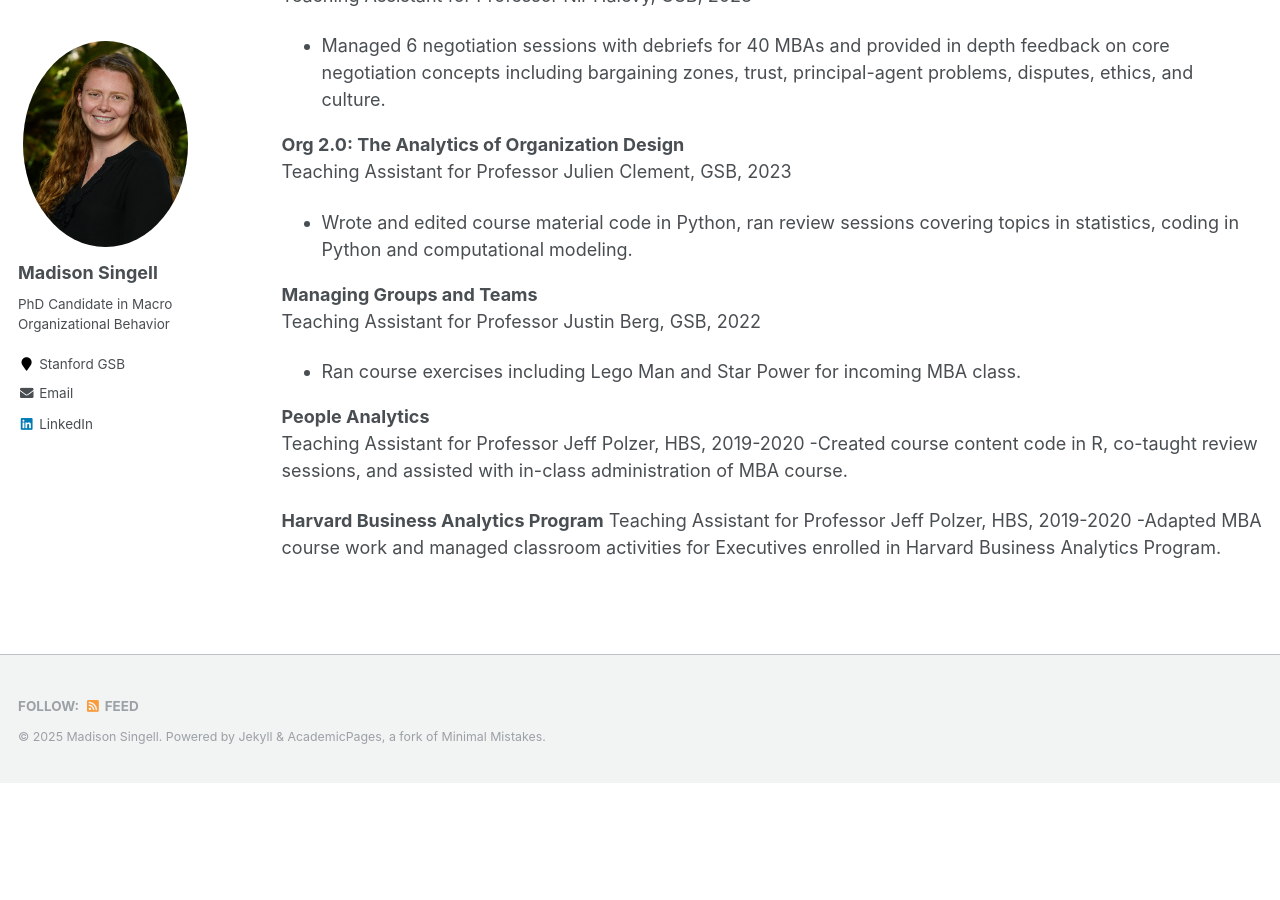
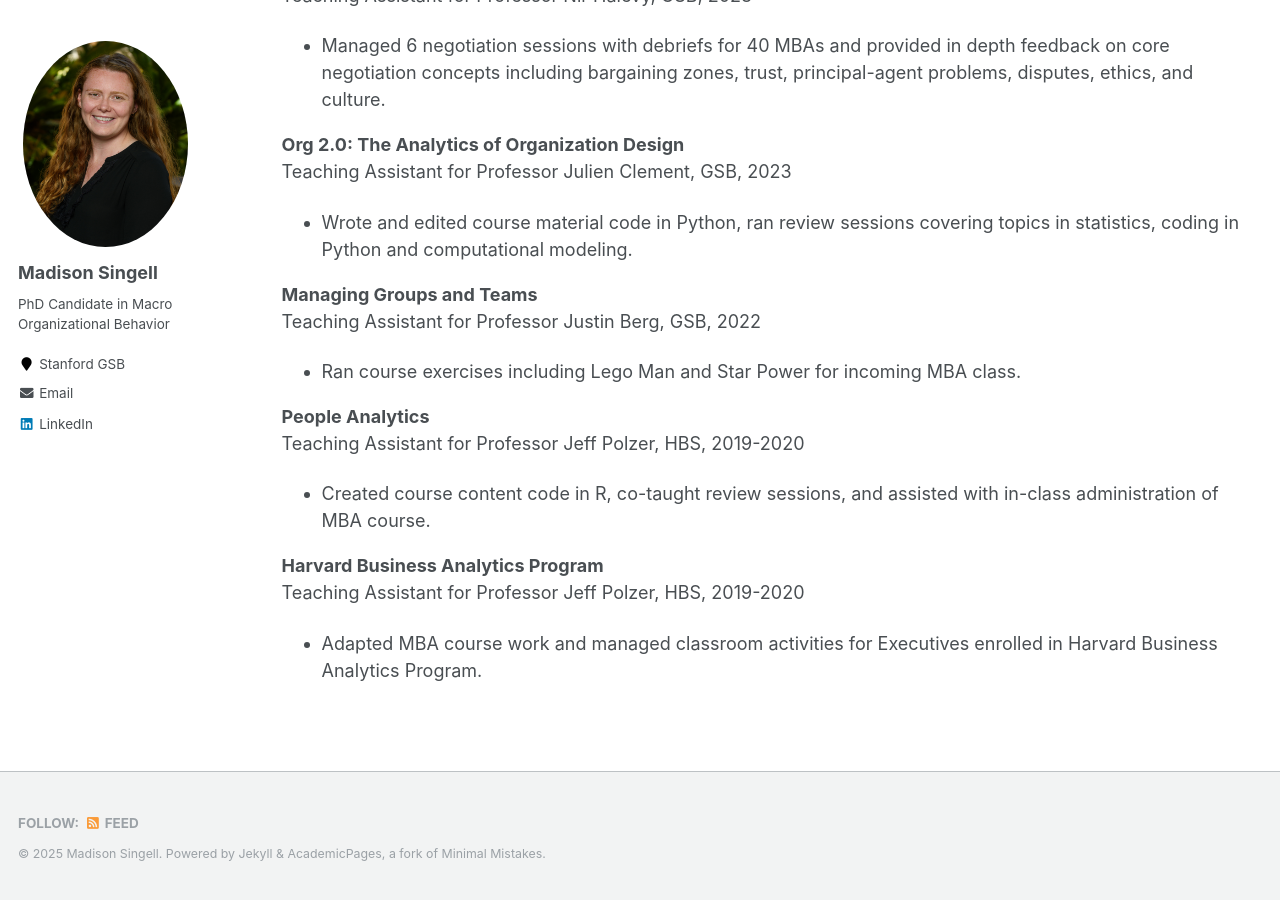
Before and after one commit to mhsingell/mhsingell.github.io, a Jekyll site: the page built from _pages/teaching.md, in a window 1280 px wide and 900 px high, scrolled down 526 px. Built offline with Jekyll 4.4.1, drawn with Linux system fonts in a browser that asks for light colours; before the commit the page ends 1309 px from its top, so only the background shows below that.

```diff
--- a/_pages/teaching.md
+++ b/_pages/teaching.md
@@ -14,7 +14,7 @@ Teaching Assistant for Professor Hayagreeva Rao, GSB, 2022-2023
 
 **Negotiations**\
 Teaching Assistant for Professor Nir Halevy, GSB, 2023
--	Managed 6 negotiation sessions with debriefs for 40 MBAs and provided in depth feedback on core negotiation concepts including bargaining zones, trust,
+- Managed 6 negotiation sessions with debriefs for 40 MBAs and provided in depth feedback on core negotiation concepts including bargaining zones, trust,
 principal-agent problems, disputes, ethics, and culture.
 
 **Org 2.0: The Analytics of Organization Design**\
@@ -28,8 +28,8 @@ Teaching Assistant for Professor Justin Berg, GSB, 2022
 
 **People Analytics**\
 Teaching Assistant for Professor Jeff Polzer, HBS, 2019-2020
--Created course content code in R, co-taught review sessions, and assisted with in-class administration of MBA course.
+- Created course content code in R, co-taught review sessions, and assisted with in-class administration of MBA course.
 
-**Harvard Business Analytics Program**
+**Harvard Business Analytics Program**\
 Teaching Assistant for Professor Jeff Polzer, HBS, 2019-2020
--Adapted MBA course work and managed classroom activities for Executives enrolled in Harvard Business Analytics Program.
+- Adapted MBA course work and managed classroom activities for Executives enrolled in Harvard Business Analytics Program.
```
